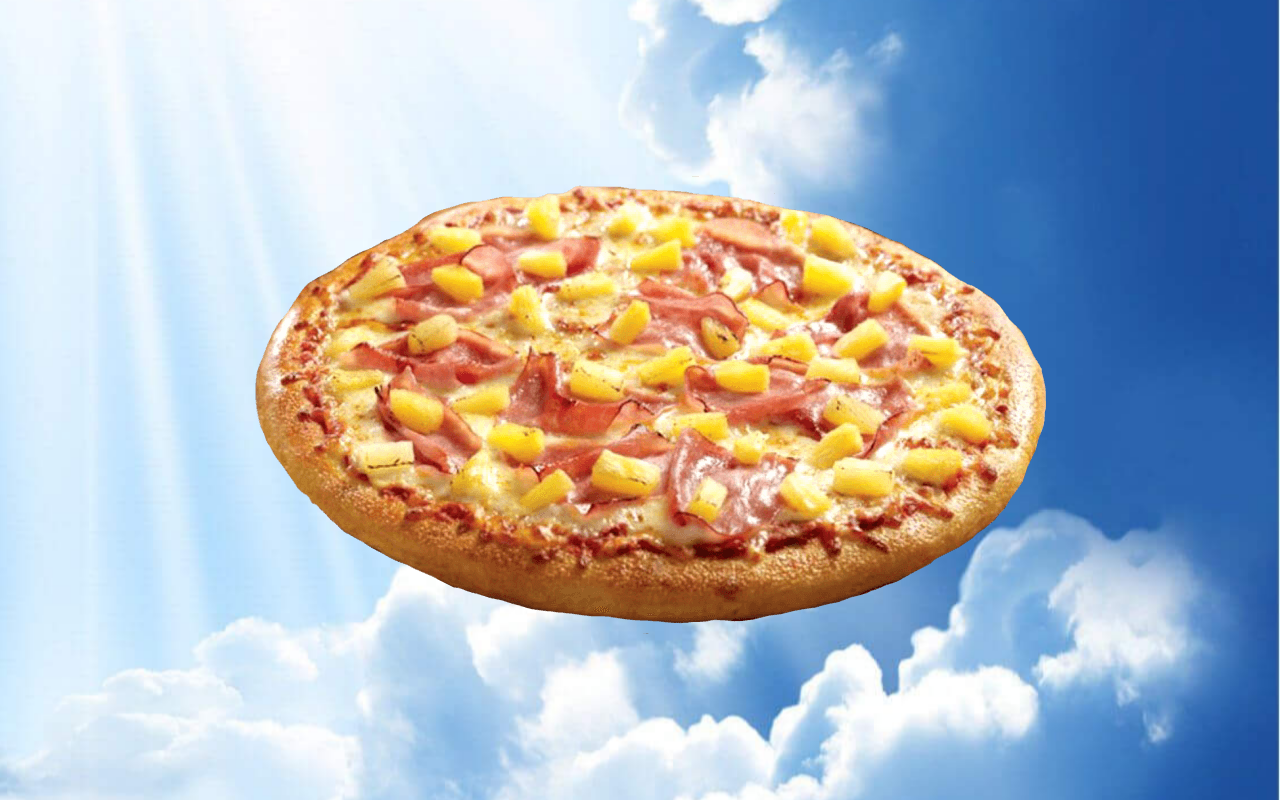
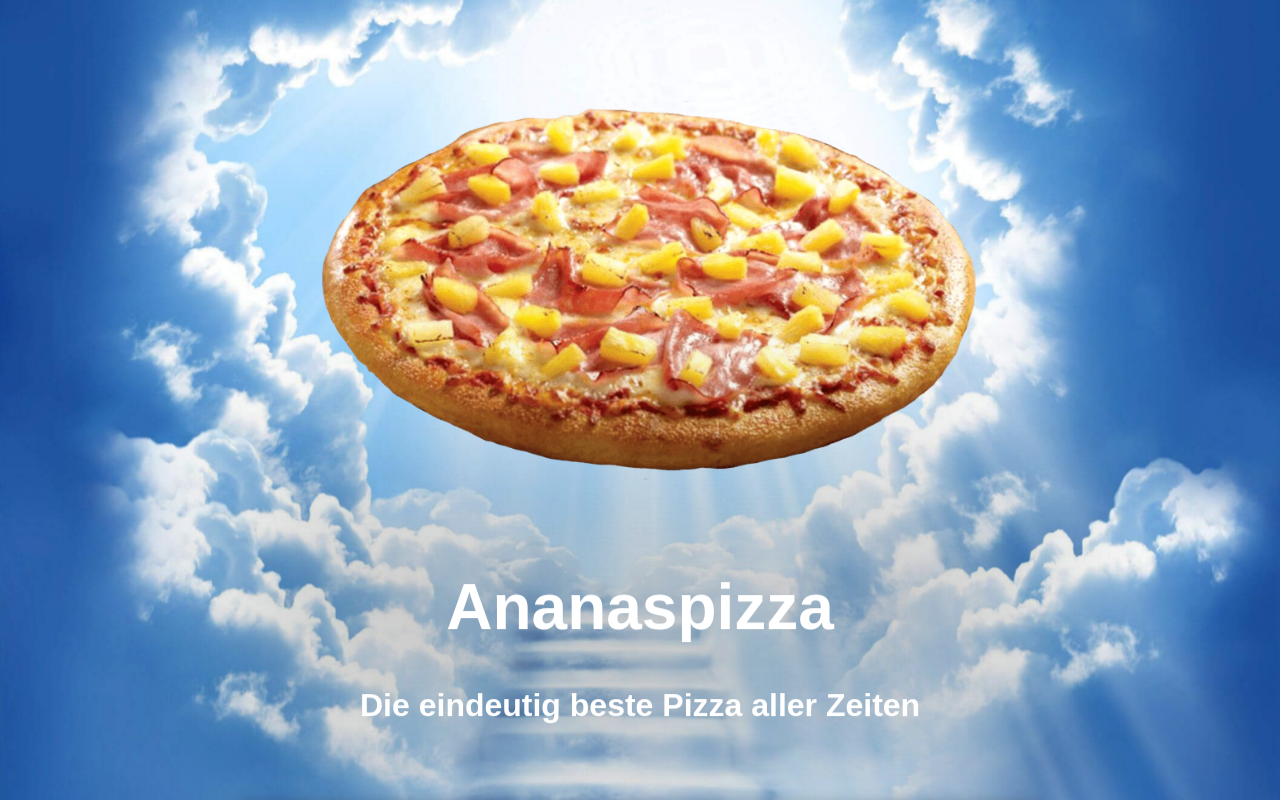
Before and after one commit to malte-j/ananaspizza.de, a website built with Parcel: page src/index.html in a window 1280 px wide. Built offline with nearby package versions, Linux system fonts and the light colour scheme; a web font is replaced by a local one.

Commit message:
finished header

```diff
--- /dev/null
+++ b/example.txt
@@ -0,0 +1,4 @@
+    // "autoprefixer": "^9.1.0",
+    // "node-sass": "^4.9.3",
+    // "parcel-bundler": "^1.9.7",
+    // "postcss-modules": "^1.3.2"
--- a/src/index.html
+++ b/src/index.html
@@ -6,7 +6,10 @@
 	<meta http-equiv="X-UA-Compatible" content="ie=edge">
 	<title>Ananaspizza, die beste Pizza</title>
 
-	<link href="https://fonts.googleapis.com/css?family=IBM+Plex+Sans:400,500" rel="stylesheet">
+	<!-- <link href="https://fonts.googleapis.com/css?family=IBM+Plex+Sans:400,500" rel="stylesheet"> -->
+	<link rel="preconnect" href="https://fonts.googleapis.com">
+<link rel="preconnect" href="https://fonts.gstatic.com" crossorigin>
+<link href="https://fonts.googleapis.com/css2?family=Asul:wght@400;700&display=swap" rel="stylesheet">
 	<link rel="stylesheet" href="./index.scss">
 
 	<link rel="apple-touch-icon" sizes="180x180" href="./apple-touch-icon.png">
@@ -18,18 +21,19 @@
 	<meta name="theme-color" content="#76c6f7">
 </head>
 <body>
-
 	<div class="wrapper">
 
 		<div class="section parallax">
-			<img src="pineapplepizza.png" alt="">
-		</div>
-
-		<div class="content">
+			<img src="./bg.jpg?width=2000&height=2000&quality=100" alt="background" class="background">
+			<img class="pizza" src="./pineapplepizza.png?width=840" alt="">
 			<header>
 				<h1>Ananaspizza</h1>
 				<h2>Die eindeutig beste Pizza aller Zeiten</h2>
 			</header>
+		</div>
+
+		<div class="content">
+
 
 			<div class="card">
 				<h1>Wissenschaftlich bewiesen</h1>
@@ -69,17 +73,18 @@
 					<h1>Das sagen die Nutzer</h1>
 
 					<div class="content">
-						<p><i>Ich muss zugeben dass Ananaspizza die unangefochten beste Pizza ist, und dass Malte den besten Pizzageschmack hat.</i>
-							<br>- Johanna M.</p>
-
-						<p><i>Bei Ananaspizza explodieren reglich meine Geschmacksknospen, es sollte nur noch Ananaspizza geben!</i>
-							<br>- Lena G.</p>
-
-						<p><i>Es gibt wirklich nichts besseres auf dieser Erde, wenn ich könnte, würde ich jeden Tag Ananaspizza essen!</i>
-							<br>- Cara G.</p>
-
-						<p><i>Es gibt im ganzen Universum nichts besseres als Ananaspizza, und ich kann es echt nicht glauben dass du immer noch auf dieser schlechten Website bist :D</i>
-							<br>- Malte J.</p>
+						<p>
+							Ich muss zugeben dass Ananaspizza die unangefochten beste Pizza ist, und dass Malte den besten Pizzageschmack hat.
+							<br>- <i>Johanna M.</i></p>
+						<p>
+							Bei Ananaspizza explodieren reglich meine Geschmacksknospen, es sollte nur noch Ananaspizza geben!
+							<br>- <i>Lena G.</i></p>
+						<p>
+							Es gibt wirklich nichts besseres auf dieser Erde, wenn ich könnte, würde ich jeden Tag Ananaspizza essen!
+							<br>- <i>Cara G.</i></p>
+						<p>
+							Es gibt im ganzen Universum nichts besseres als Ananaspizza, und ich kann es echt nicht glauben dass du immer noch auf dieser schlechten Website bist :D
+							<br>- <i>Malte J.</i></p>
 					</div>
 			</div>
 
--- a/src/index.scss
+++ b/src/index.scss
@@ -1,28 +1,23 @@
-// * {
-// 	box-sizing: border-box;
-// }
+* {
+	box-sizing: border-box;
+}
 
 body, html {
   margin: 0;
 	padding: 0;
-
-	font-family: 'IBM Plex Sans', sans-serif;
+	// font-family: 'IBM Plex Sans', sans-serif;
+	font-family: 'Asul', sans-serif;
 }
 
 .wrapper {
   height: 100vh;
   overflow-x: hidden;
 	overflow-y: auto;
-	-webkit-overflow-scrolling: touch;
-	perspective: 1px;
-
-	-webkit-perspective-origin-x: 100%;
+	perspective: 100px;
+	-webkit-perspective: 100px;
 }
 
 .section {
-	-webkit-transform-origin-x: 100%;
-
-
   position: relative;
   height: 100vh;
   display: flex;
@@ -34,56 +29,81 @@ body, html {
 	}
 }
 
-.parallax::after {
-  content: "";
-  position: absolute;
-  top: 0;
-  right: 0;
-  bottom: 0;
-  left: 0;
-  transform: translateZ(-.8px) scale(1.9);
-	background-size: cover;
-	background-position: center;
+.parallax {
+	display: grid;
+	align-content: center;
+	justify-items: center;
+	height: 100%;
+	width: 100%;
+	transform-style: preserve-3d;
+	z-index: -1;
 
-  z-index: -1;
-	background-image: url('bg.jpg');
-	-webkit-transform-origin-x: 100%;
+	.pizza {
+		transform: translate3d(0, 0, -21px);
+		transform-origin: center center;
+		grid-area: 1 / 1 / 2 / 2;
+		transform-style: preserve-3d;
+	}
+
+	.background {
+		width: 100vw;
+		height: 100vh;
+		transform: translate3d(0, 0, -51px) scale(1.52);
+		transform-style: preserve-3d;
+		object-fit: cover;
+		object-position: 46% 50%;
+		grid-area: 1 / 1 / 3 / 2;
+	}
+
+	header	{
+		grid-area: 2 / 1 / 3 / 2;
+		text-align: center;
+		transform: translate3d(0,0,-10px) scale(1.1);
+		box-shadow: 0px 0px 0px hsl(207, 97%, 14%);
+		color: #fff;
+		position: relative;
+		font-size: min(2rem, 5vw);
+
+		h1 {
+			font-size: 2em;
+		}
+
+		h2 {
+			font-size: 1em;
+		}
+
+		&::after {
+			content: "";
+			position: absolute;
+			height: 100%;
+			transform: scale(1.5);
+			filter: blur(68px);
+			width: 100%;
+			background: #00000038;
+			z-index: -1;
+			left: 0;
+			top: 0;
+	}
+	}
 }
 
 .content {
-  // height: 200vh;
-  // display: flex;
-	// justify-content: center;
 	background: #fff;
-	padding: 0 6px;
-	header {
-
-		text-align: center;
-
-		h1 {
-			font-size: 44px;
-			margin: 0 0 16px 0;
-			font-weight: 500;
-		}
-
-
-		h2 {
-			font-size: 20px;
-			margin: 0;
-			font-weight: normal;
-		}
-
-		padding: 40px 0;
-	}
+	padding: 0 0;
+	z-index: 1000;
 
 	.card {
 		margin: 0 auto;
 		box-shadow: 0px 1px 12px rgba(0, 0, 0, 0.2);
 		max-width: 800px;
+		overflow: hidden;
+		margin-bottom: 2rem;
+
 		h1 {
 			text-align: center;
 			font-size: 20px;
 			font-weight: 500;
+			margin: 0;
 			background: rgb(222, 227, 231);
 			padding: 8px 0;
 		}
```
Also changed, not shown: package.json (+9 -7 lines), src/example.html (added, +49 -0 lines), dist/index.html, src/site.webmanifest, 2 other files.
